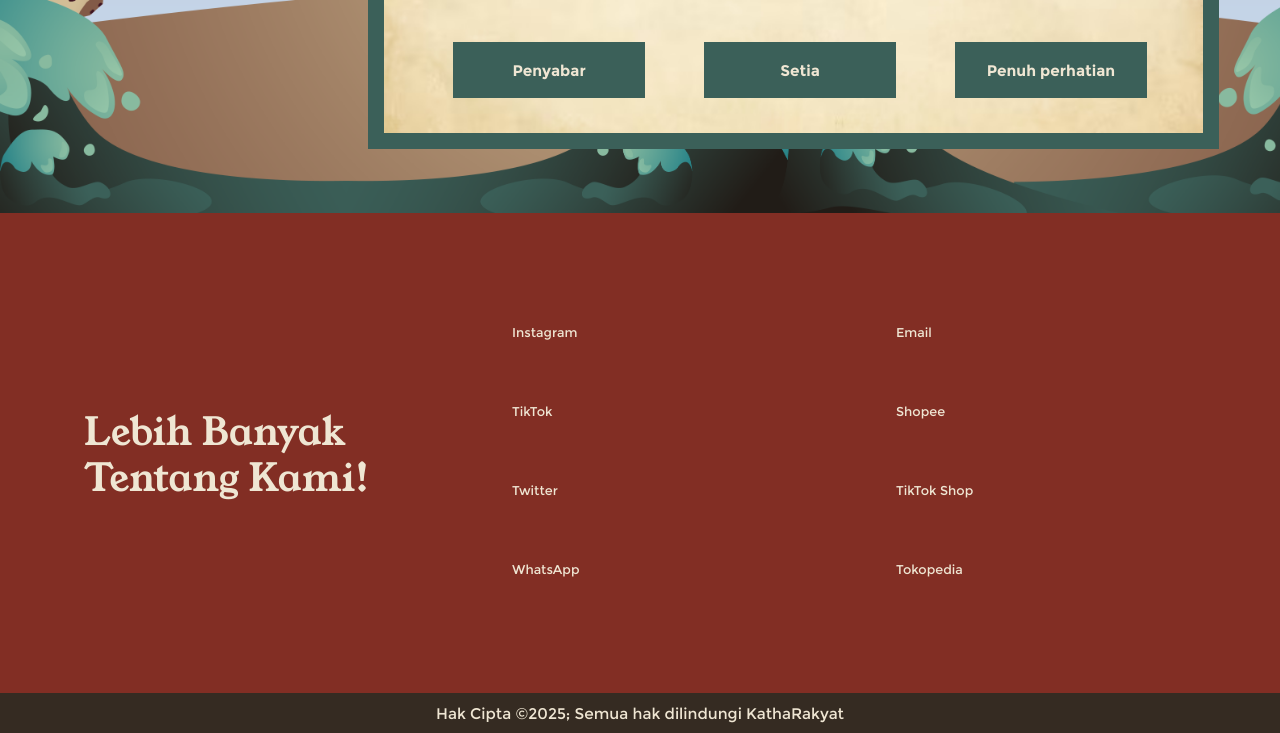
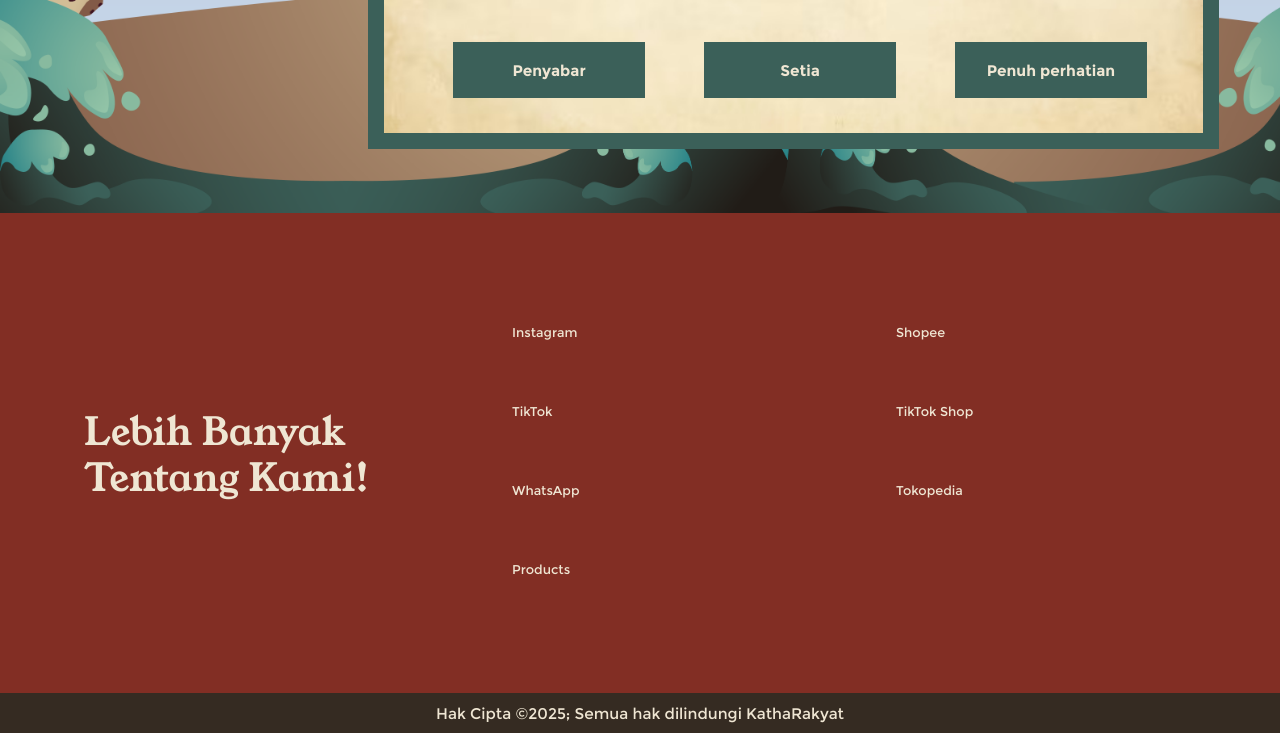
Before and after one commit to KathaRakyat/KathaRakyat, a plain HTML site: page PutriTandampalik.html in a window 1280 px wide. Shown: the part 515-1248 px from the top of the page. Drawn offline with Linux system fonts and the light colour scheme.

Commit message:
Update PutriTandampalik.html

```diff
--- a/PutriTandampalik.html
+++ b/PutriTandampalik.html
@@ -90,13 +90,12 @@
             </h1>
         </div>
         <div class="middleFooter">
-            <a>Instagram</a>
+            <a target="blank" href="https://www.instagram.com/katharakyat.id/">Instagram</a>
             <a>TikTok</a>
-            <a>Twitter</a>
             <a>WhatsApp</a>
+            <a>Products</a>
         </div>
         <div class="rightFooter">
-            <a>Email</a>
             <a>Shopee</a>
             <a>TikTok Shop</a>
             <a>Tokopedia</a>
```
